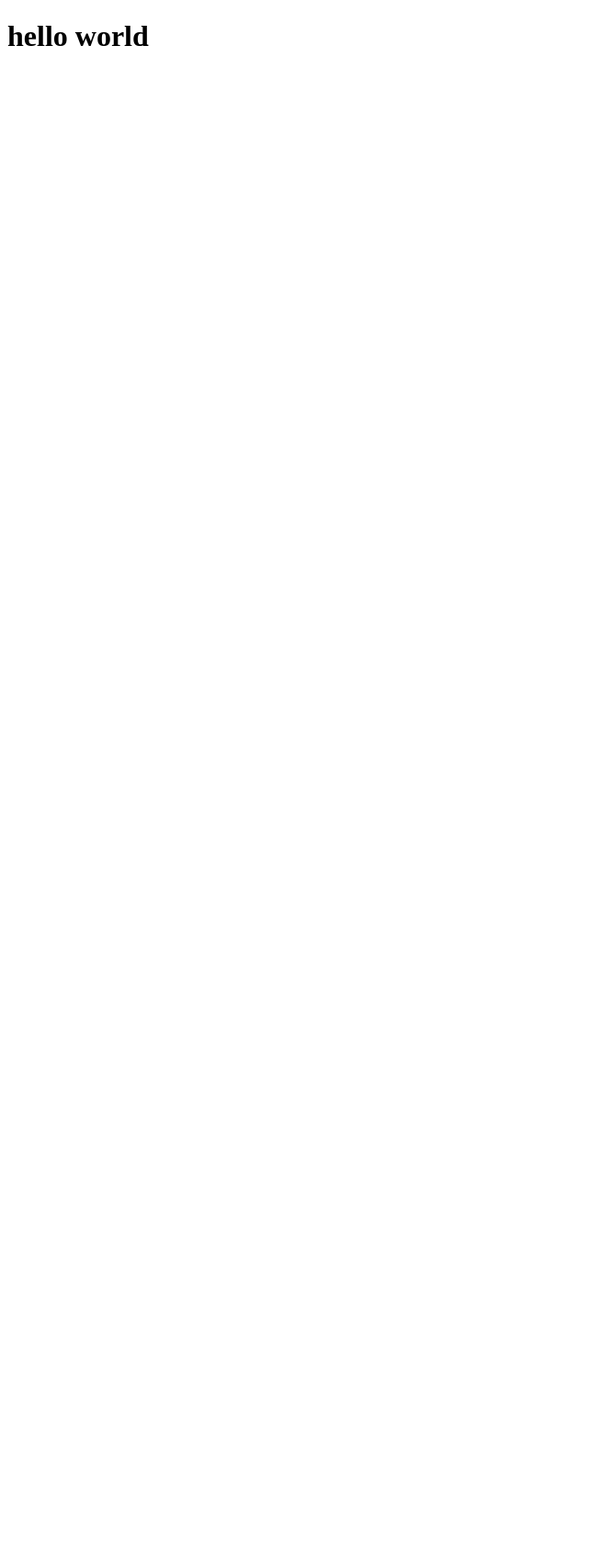
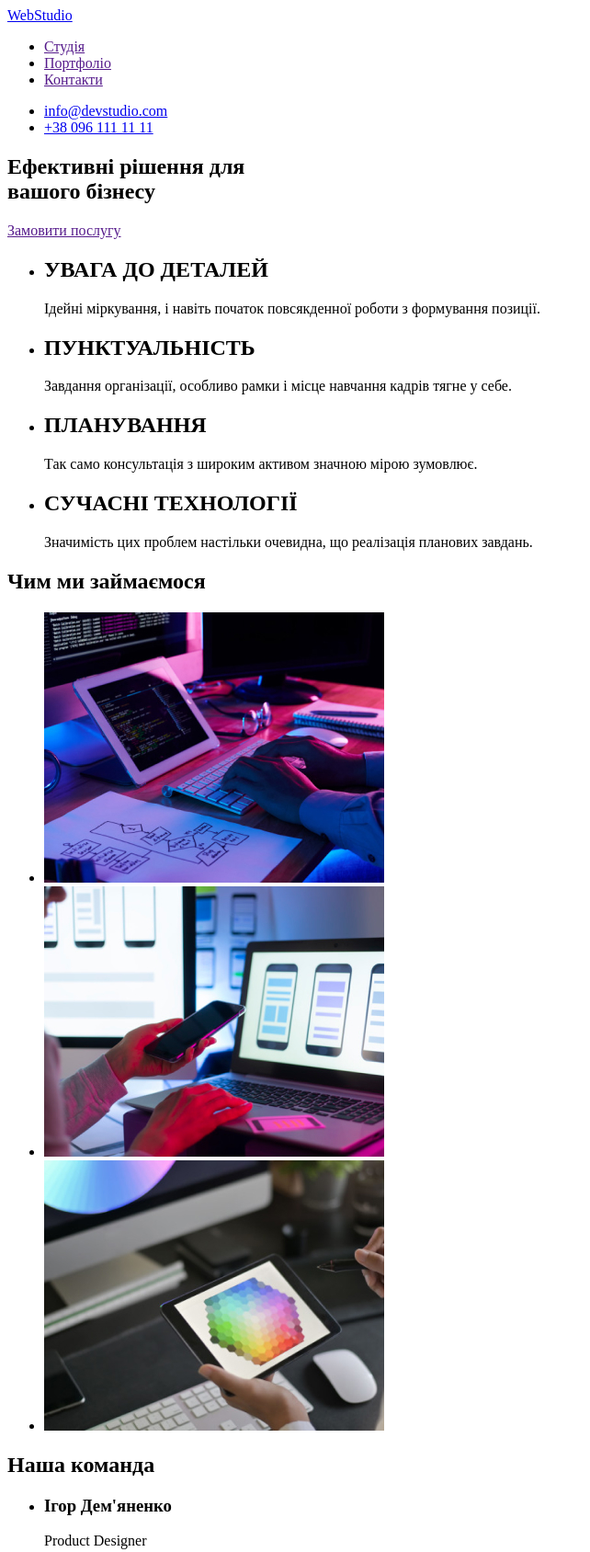
Before and after one commit to mykolapavlyuk/mykolapavlyuk-goit-markup-hw-01, a plain HTML site: page index.html in a window 1280 px wide. Shown: the top 1688 px of the page at 92% size, without its empty margins (0-642 px from the left). Before the commit the page ends 800 px from the top, so only its background shows below. Drawn offline with Linux system fonts and the light colour scheme.

Commit message:
Create home work

```diff
--- a/index.html
+++ b/index.html
@@ -7,6 +7,107 @@
     <title>Document</title>
 </head>
 <body>
-    <h1>hello world</h1>
+    <header>
+        <nav>
+        <a href="/">
+            WebStudio
+        </a>
+
+        <ul>
+            <li><a href="">Студія</a></li>
+            <li><a href="">Портфоліо</a></li>
+            <li><a href="">Контакти</a></li>
+        </ul>
+
+        <ul>
+            <li><a href="mailto:info@devstudio.com">info@devstudio.com</a></li>
+            <li><a href="tel:+380961111111">+38 096 111 11 11</a></li>
+        </ul>
+        </nav>
+    </header>
+
+    <main>
+<!--Section1 Шапка сайту-->
+        <section>
+            <h1>Ефективні рішення для <br /> вашого бізнесу</h1>
+            <a href="">Замовити послугу</a>
+        </section>
+
+    <!--Section2 Переваги-->
+    <section>
+        <ul>
+            <li>
+                <h2>УВАГА ДО ДЕТАЛЕЙ</h2>
+                <p>Ідейні міркування, і навіть початок повсякденної роботи з формування позиції.</p>
+            </li>
+
+            <li>
+                <h2>ПУНКТУАЛЬНІСТЬ</h2>
+                <p>Завдання організації, особливо рамки і місце навчання кадрів тягне у себе.</p>
+            </li>
+
+            <li>
+                <h2>ПЛАНУВАННЯ</h2>
+                <p>Так само консультація з широким активом значною мірою зумовлює.</p>
+            </li>
+
+            <li>
+                <h2>СУЧАСНІ ТЕХНОЛОГІЇ</h2>
+                <p>Значимість цих проблем настільки очевидна, що реалізація планових завдань.</p>
+            </li>
+        </ul>
+    </section>
+
+    <!--Section3 Чим ми займаємося-->
+    <section>
+        <h2>Чим ми займаємося</h2>
+          <ul>
+            <li><img src="/img/box_1.jpg" alt="man working on his laptop" width="370"></li>
+            <li><img src="/img/box_2.jpg" alt="man working on his notebook" width="370"></li>
+            <li><img src="/img/box_3.jpg" alt="man working on his laptop" width="370"></li>
+          </ul>
+    </section>
+
+    <!--Наша команда-->
+    <section>
+        <h2>Наша команда</h2>
+        <ul>
+            <li>
+                <h3>Ігор Дем'яненко</h3>
+                <p>Product Designer</p>
+                <img src="/img/img_1.jpg" alt="team member" width="270">
+            </li>
+            <li>
+                <h3>Ольга Рєпіна</h3>
+                <p>Frontend Developer</p>
+                <img src="/img/img_2.jpg" alt="team member" width="270">
+            </li>
+            <li>
+                <h3>Микола Тарасов</h3>
+                <p>Marketing</p>
+                <img src="/img/img_3.jpg" alt="team member" width="270">
+            </li>
+            <li>
+                <h3>Михайло Єрмаков</h3>
+                <p>UI Designer</p>
+                <img src="/img/img_4.jpg" alt="team member" width="270">
+            </li>
+        </ul>
+    </section>
+    </main>
+
+    <!--Футер-->
+    <footer>
+        <a href="/">
+            WebStudio
+        </a>
+
+        <address>
+            <p>м. Київ, пр-т Лесі Українки, 26</p>
+            <a href="mailto:info@devstudio.com">info@devstudio.com</a>
+            <a href="tel:+380961111111">+38 096 111 11 11</a>
+        </address>
+
+    </footer>
 </body>
 </html>
```
Also changed, not shown: .prettierrc.json (added), img/box_1.jpg (added), img/box_2.jpg (added), img/box_3.jpg (added), img/img_1.jpg (added), img/img_2.jpg (added), img/img_3.jpg (added), img/img_4.jpg (added).
